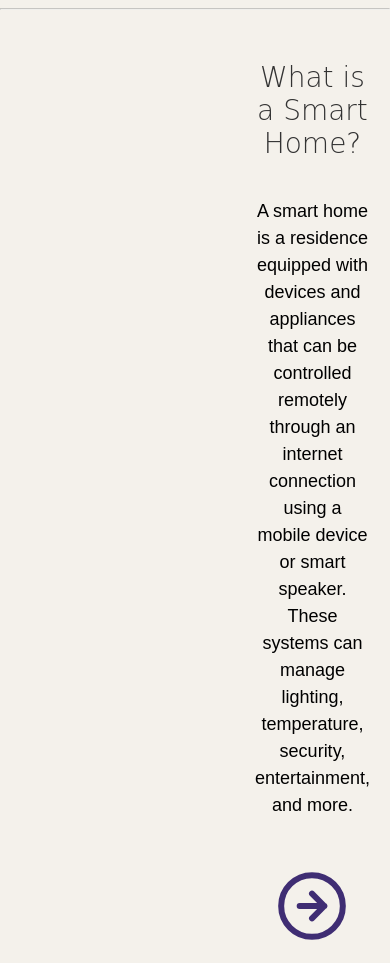
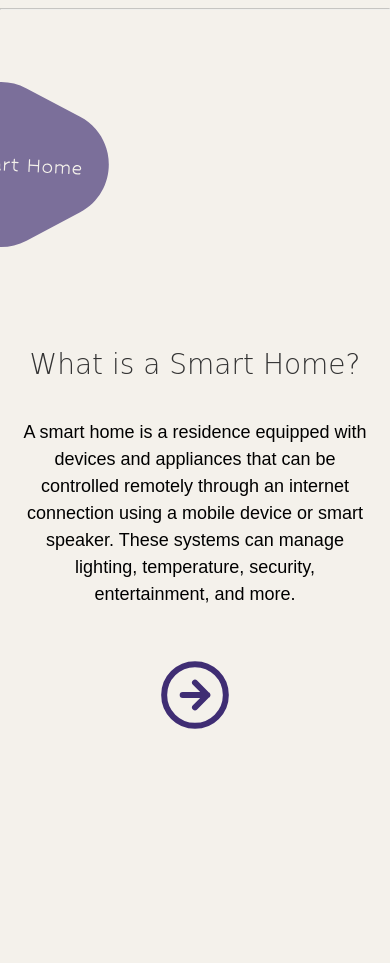
Before and after one commit to 23knightst813/Rosla-Technology, a Flask app: page /smart_home in a window 390 px wide; the page is wider, and only the part inside the window is pictured. Shown: the part 111-1074 px from the top of that part. After the commit the page ends 840 px from the top of that part, so only its background shows below. Run offline with Flask 3, Linux system fonts and the light colour scheme; some web fonts are replaced.

Commit message:
Update styles and layout for InfoHub and smart home pages; enhance responsiveness and adjust changelog

```diff
--- a/flaskr/static/css/style.css
+++ b/flaskr/static/css/style.css
@@ -27,8 +27,6 @@ nav a {
     transition: all 0.3s ease;
     text-decoration: underline;
 }
-
-
 
 nav a:hover {
     opacity: 0.7;
@@ -111,23 +109,19 @@ hr {
 }
 
 .infoIcons {
-    max-width: 700px;
     max-height: auto;
-    left: -10%;
-}
+    width: 150%;
+    padding-right: 300px;}
 
 .info-container {
     display: flex;
     flex-direction: row;
-    justify-content: space-between;
+    justify-content: center;
     align-items: center;
     padding: 20px;
-    padding-left: -10;
     max-width: 1200px;
-    margin: 0;
+    margin: 0 auto;
     gap: 30px;
-    margin-left: 150px;
-
 }
 
 .left-content {
@@ -143,7 +137,6 @@ hr {
     display: flex;
     flex-direction: column;
     justify-content: center;
-    margin-left: auto;
 }
 
 .section-title {
@@ -171,12 +164,10 @@ hr {
     margin-right: auto;
 }
 
-
 .input-group {
     position: relative;
     max-width: 400px;
 }
-
 
 input {
     width: 110%;
@@ -204,7 +195,6 @@ label {
     transition: all 0.3s ease-in-out;
 }
 
-
 input:focus+label,
 input:not(:placeholder-shown)+label {
     top: -20px;
@@ -212,10 +202,32 @@ input:not(:placeholder-shown)+label {
     color: #666;
 }
 
-
 @media (max-width: 768px) {
     .infoIcons {
-        display: none;
+        max-width: 250px;
+    }
+
+    .info-container {
+        flex-direction: column;
+        padding: 10px;
+    }
+
+    .left-content {
+        width: 100%;
+        margin-bottom: 20px;
+    }
+
+    .content-section {
+        width: 100%;
+        margin-left: 0;
+    }
+
+    .section-title {
+        font-size: 28px;
+    }
+
+    .section-text {
+        font-size: 18px;
     }
 }
 
```
Also changed, not shown: flaskr/templates/tracker.html (+6 -1 lines), Documentation/changelog.md.
